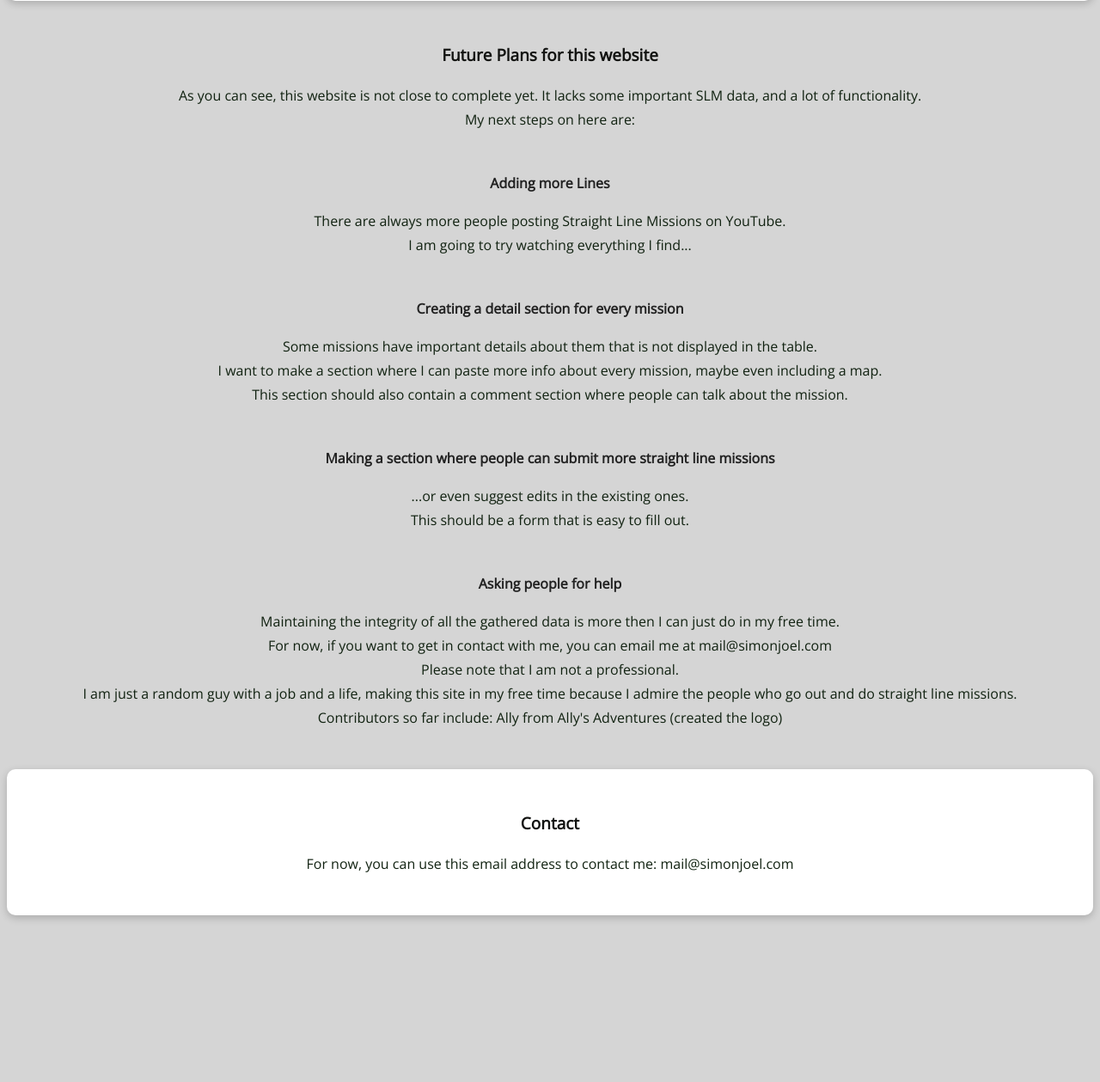
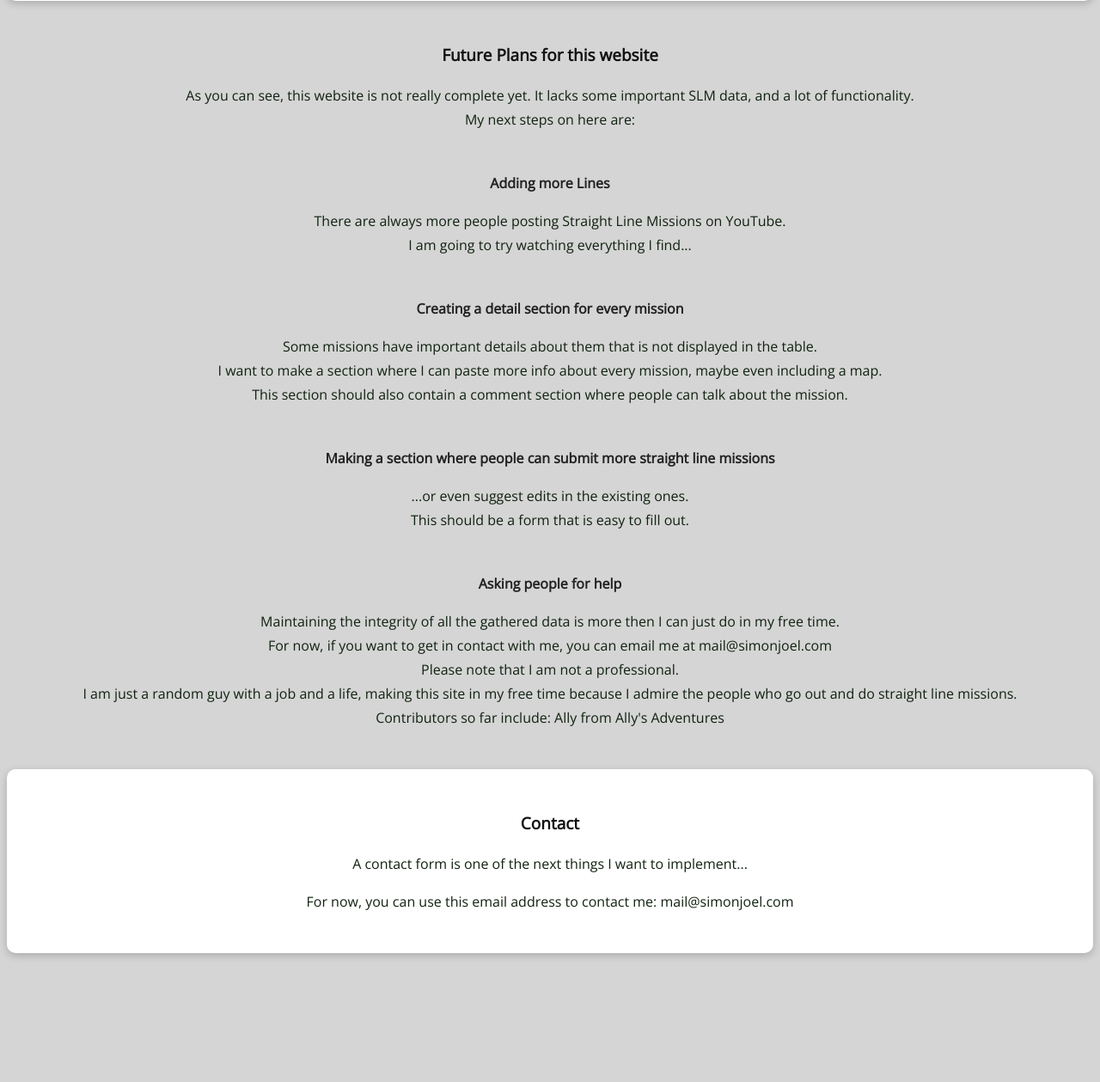
Before and after one commit to SamKry/straightlinewiki, a PHP site: page / in a window 1280 px wide. Shown: the part 1762-3021 px from the top of the page at 86% size. Run offline with PHP 8.4, Linux system fonts and the light colour scheme; data that the repository does not hold is empty.

Commit message:
updated todos

```diff
--- a/index.php
+++ b/index.php
@@ -202,7 +202,7 @@ error_reporting(E_ALL);
   <!--next steps-->
   <div id="next">
 	  <h3>Future Plans for this website</h3>
-	  <p>As you can see, this website is not close to complete yet. It lacks some important SLM data, and a lot of functionality.<br>My next steps on here are:</p>
+	  <p>As you can see, this website is not really complete yet. It lacks some important SLM data, and a lot of functionality.<br>My next steps on here are:</p>
 	  <hr>
 	  <b>Adding more Lines</b>
 	  <p>There are always more people posting Straight Line Missions on YouTube.<br>I am going to try watching everything I find...</p>
@@ -214,12 +214,13 @@ error_reporting(E_ALL);
 	  <p>...or even suggest edits in the existing ones.<br>This should be a form that is easy to fill out.</p>
 	  <hr>
 	  <b>Asking people for help</b>
-	  <p>Maintaining the integrity of all the gathered data is more then I can just do in my free time.<br>For now, if you want to get in contact with me, you can email me at mail@simonjoel.com<br>Please note that I am not a professional.<br>I am just a random guy with a job and a life, making this site in my free time because I admire the people who go out and do straight line missions.<br>Contributors so far include: Ally from Ally's Adventures (created the logo)</p>
+	  <p>Maintaining the integrity of all the gathered data is more then I can just do in my free time.<br>For now, if you want to get in contact with me, you can email me at mail@simonjoel.com<br>Please note that I am not a professional.<br>I am just a random guy with a job and a life, making this site in my free time because I admire the people who go out and do straight line missions.<br>Contributors so far include: Ally from Ally's Adventures</p>
   </div>
 <hr>
   <!--contacts-->
   <div id="contact" class="container">
     <h3>Contact</h3>
+	<p>A contact form is one of the next things I want to implement...</p>
     <p>For now, you can use this email address to contact me: mail@simonjoel.com</p>
   </div>
 
--- a/todolist.txt
+++ b/todolist.txt
@@ -1,4 +1,3 @@
-1 Make Date sorting work on Posted On
 2 Make a mobile mode, then rewrite mobile.css and write mobiledark.css
 3 Review site to make sure things are at least acceptable
-4 sign up for Geowizards Patreon and tell people that the straightline.wiki exists
+4 Tell people that the straightline.wiki exists
```
